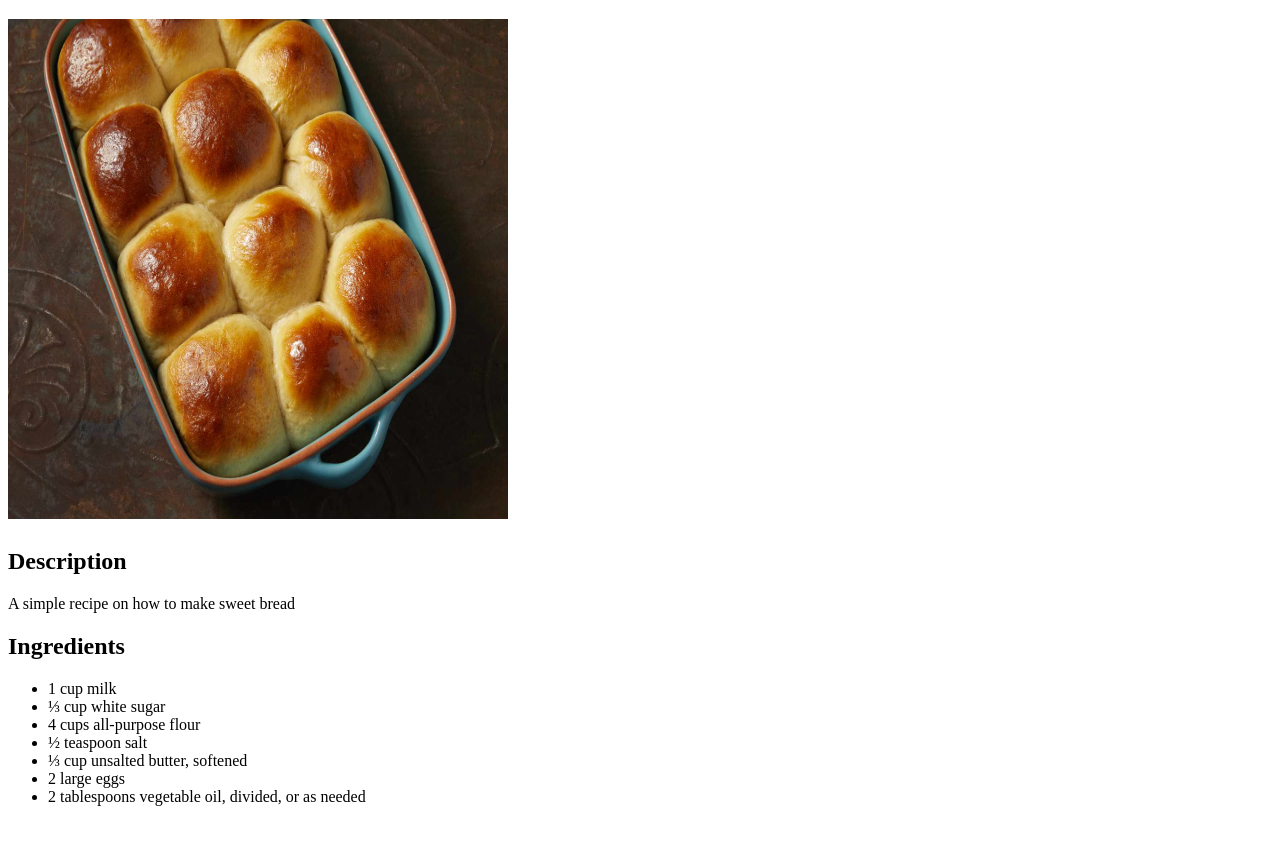
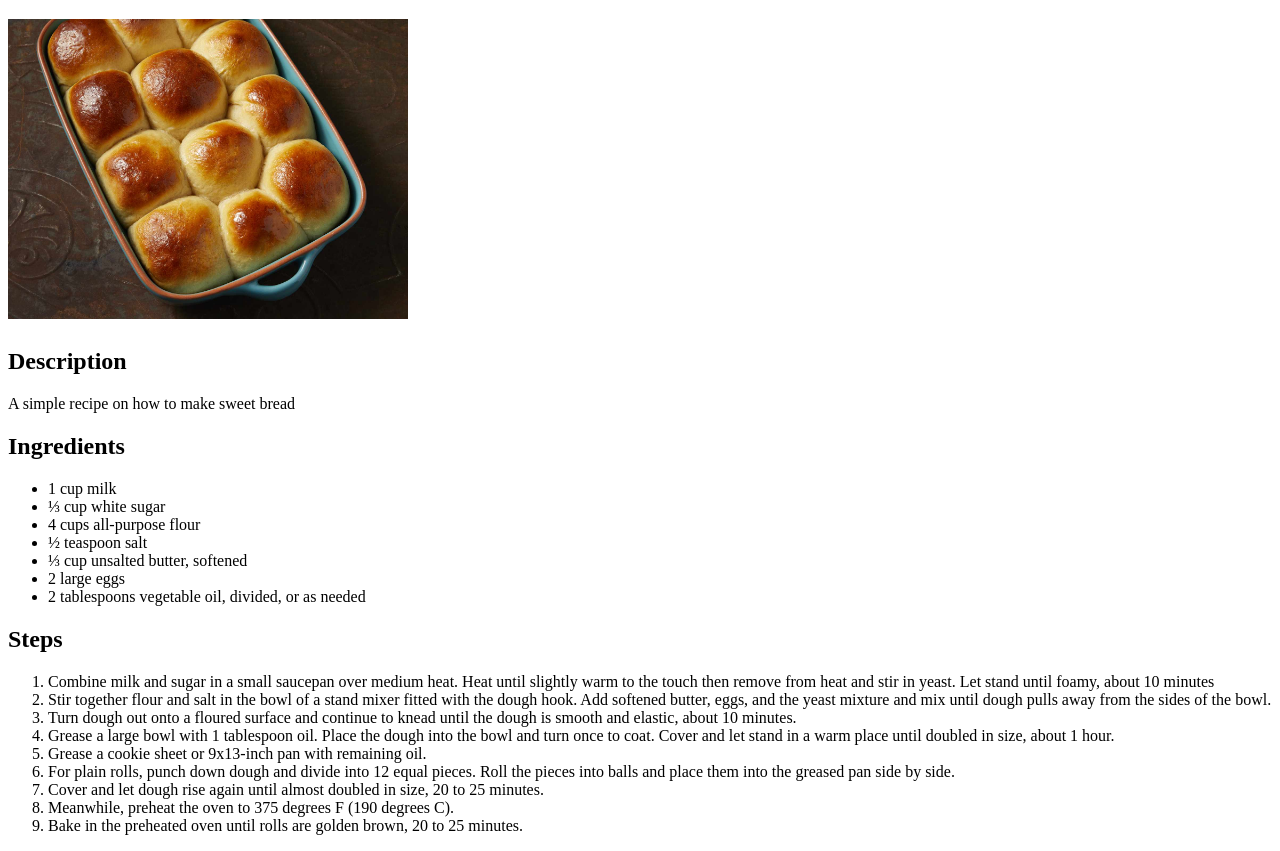
Before and after one commit to FrozenMicroChips/odin-recipes, a plain HTML site: page recipes/sweet-bread.html in a window 1280 px wide. Shown: the part 61-912 px from the top of the page. Before the commit the page ends 883 px from the top, so only its background shows below. Drawn offline with Linux system fonts and the light colour scheme.

Commit message:
Readjust sweetbread jpg and add steps to sweetbread recipe

```diff
--- a/recipes/sweet-bread.html
+++ b/recipes/sweet-bread.html
@@ -7,9 +7,11 @@
     </head>
     <body>
         <h1>Sweet Bread Recipe<h1>
-        <img src = "../images/sweet-bread.jpg" width = "500" height = "500" alt = "sweet-bread image">
+        <img src = "../images/sweet-bread.jpg" width = "400" height = "300" alt = "sweet-bread image">
+
         <h2> Description </h2>
         <p>A simple recipe on how to make sweet bread</p>
+
         <h2>Ingredients</h2>
         <ul>
             <li> 1 cup milk </li>
@@ -20,5 +22,20 @@
             <li>2 large eggs</li>
             <li>2 tablespoons vegetable oil, divided, or as needed</li>
         </ul>
+
+        <h2>Steps</h2>
+        <ol>
+            <li>Combine milk and sugar in a small saucepan over medium heat. Heat until slightly warm to the touch then remove from heat and stir in yeast. Let stand until foamy, about 10 minutes</li>
+            <li>Stir together flour and salt in the bowl of a stand mixer fitted with the dough hook. Add softened butter, eggs, and the yeast mixture and mix until dough pulls away from the sides of the bowl.</li>
+            <li>Turn dough out onto a floured surface and continue to knead until the dough is smooth and elastic, about 10 minutes.</li>
+            <li>Grease a large bowl with 1 tablespoon oil. Place the dough into the bowl and turn once to coat. Cover and let stand in a warm place until doubled in size, about 1 hour.</li>
+            <li>Grease a cookie sheet or 9x13-inch pan with remaining oil.</li>
+            <li>For plain rolls, punch down dough and divide into 12 equal pieces. Roll the pieces into balls and place them into the greased pan side by side.</li>
+            <li>Cover and let dough rise again until almost doubled in size, 20 to 25 minutes.</li>
+            <li>Meanwhile, preheat the oven to 375 degrees F (190 degrees C).</li>
+            <li>Bake in the preheated oven until rolls are golden brown, 20 to 25 minutes.</li>
+
+        </ol>
+
     </body>
 </html>
```
